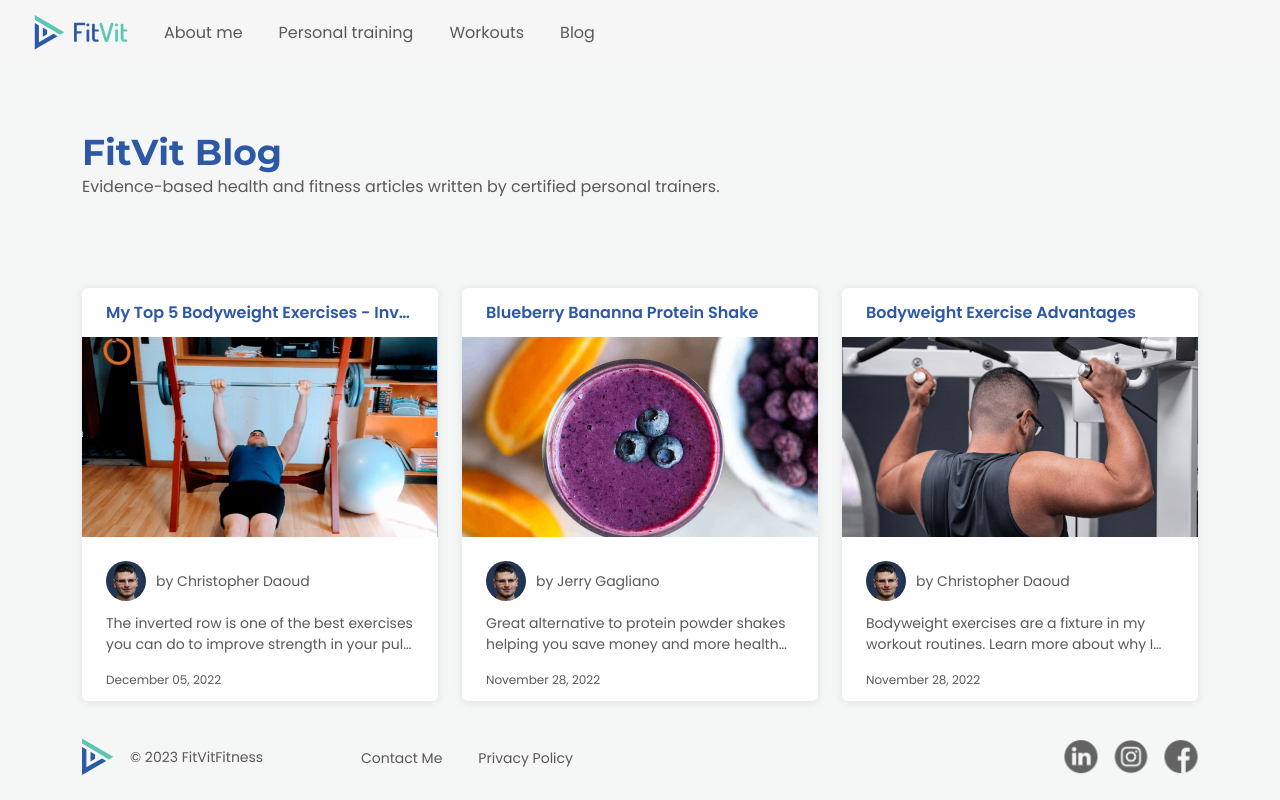
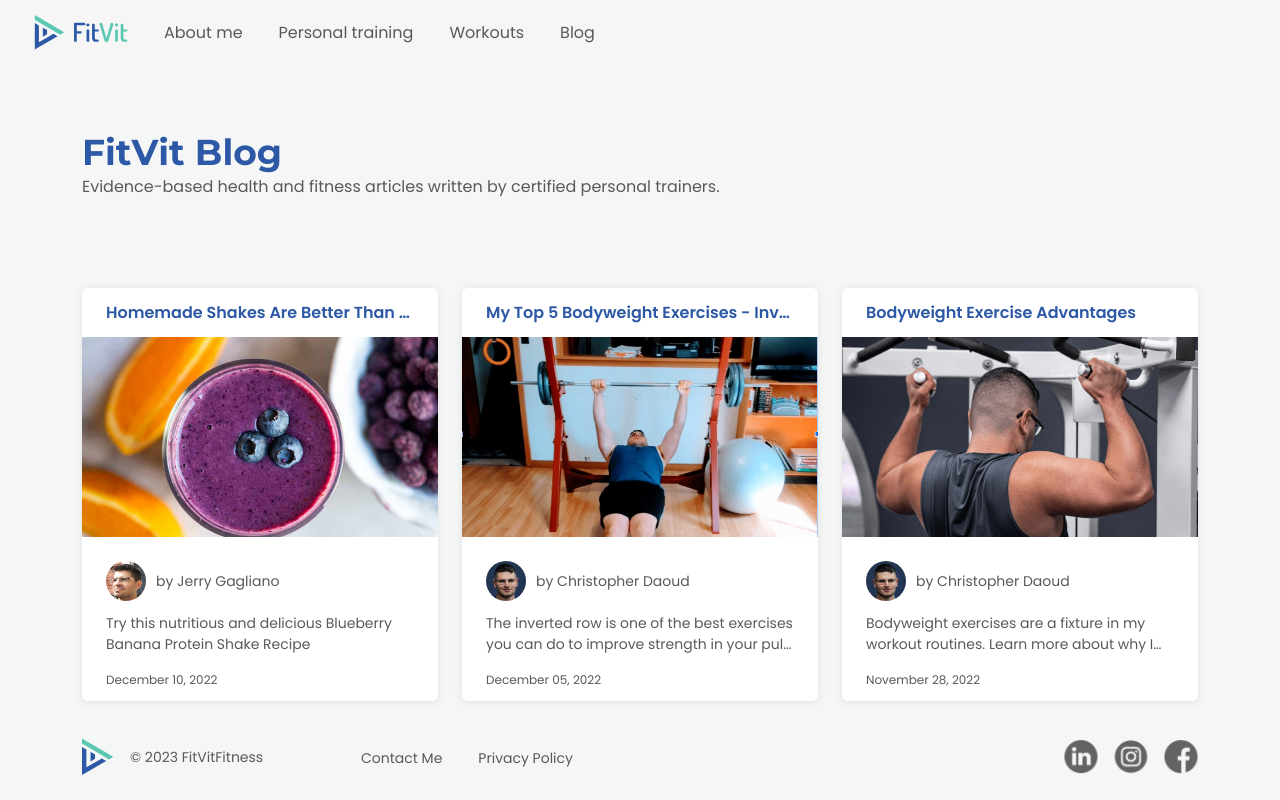
Before and after one commit to JGSolutions/fitvitfitness, a Next.js app: page /blog in a window 1280 px wide. Built offline with nearby package versions, Linux system fonts and the light colour scheme.

Commit message:
fixed blog

```diff
--- a/components/avatar-author/avatar-author.tsx
+++ b/components/avatar-author/avatar-author.tsx
@@ -4,7 +4,7 @@ import Image from 'next/image'
 export default function AvatarAuthor({author, avatar}) {
 	return (
 		<div className={styles.wrapper}>
-			<Image src={avatar} width={40} height={40} alt={author} className={styles.img}/>
+			<Image src={avatar} width={40} height={40} alt={author} className={styles.img} priority/>
 			<p  className={styles.author}>by {author}</p>
 		</div>
 	);
--- a/components/contact/contact.tsx
+++ b/components/contact/contact.tsx
@@ -6,14 +6,14 @@ export default function Contact() {
 		<div className={styles.contactInfo}>
 			<div className={styles.contactDetails}>
 				<div className={styles.icon}>
-					<Image src="/email.svg" width={24} height={24} alt="email" />
+					<Image src="/email.svg" width={24} height={24} alt="email" priority />
 				</div>
 				<p>christophercharbeldaoud@gmail.com</p>
 			</div>
 
 			<div className={styles.contactDetails}>
 				<div className={styles.icon}>
-					<Image src="/cell.svg" width={13} height={24} alt="cell phone" />
+					<Image src="/cell.svg" width={13} height={24} alt="cell phone" priority/>
 				</div>
 				<p>514 29 3586 (call or text)</p>
 			</div>
--- a/posts/blueberry-bananna-protein-shake.md
+++ /dev/null
@@ -1,38 +0,0 @@
----
-title: 'Blueberry Bananna Protein Shake'
-description: 'Great alternative to protein powder shakes helping you save money and more health benefits.'
-coverImage: '/blog/blueberry-shake.jpg'
-date: '2022-11-28T12:30:07.322Z'
-updateDate: '2022-11-28T12:30:07.322Z'
-author: Jerry Gagliano
-avatar: '/avatar/chris-avatar.png'
-path: '/posts/blueberry-bananna-protein-shake'
----
-
-Eat more protein! We need protein! Let's face it, with inflation increasing with exercising more, a higher protein intake is required. So what is the first thing we think of? Protein powders! Cost of protein powders have inncreased in the market by over 10-20$ or even more. Do we really need these processed powder in our bodies? IWhy are there so many companies producing these powders. Isn't it better to spend your money on natural foods instead?
-
-There are serval ways to make great protein shakes without the need of protein powders. Not only your wallet will benefit from it but your body will get the extra nutruients that it requires. Protein powders in the market are mostly all processed and depending on the brand some of them add ingredients that we can't even read! Why drink it? Here is one receipe I will show you and talk about the health benefits.
-
-## Recipe
-
-- Bananna
-- Frozen or fresh blueberries
-- Pumpkin Seeds
-- Hemp Seeds
-- Natural Peanut Butter or Nut Butter
-- Milk or Almond & Cashew Milk
-- Cinnamon (optiona)
-- Greek yogurt (optional)
-- Raw egg (optional and if your in the Rocky Balboa mood!)
-
-For quantites of each ingredient depends on the macros and the taste your aiming for. For example I like 2 tablespoons of nut butter. If you want one because of the calorie intake, then add one. You want 2 banannas? Well have fun. Like I said, if your calculating your macros add the quantity you need. You don't like blueberries, add strawberries! Actually bananna and strawberries are another great combination. Or even better add all three!
-
-If your not into milk and it's fine. You switch to almond or oat milk if you wish. I choose almond & cashew milk as it contains 8g of protien for 1 cup. It all depends on your goals. If your trying to loose fat then go with almond milk which contains less calories. If you want to gain mass then go for milk.
-
-I love greek yogurt which contains lots of protein but if you don't like animal products then you can leave it out. This ingredient will give a creamy taste.
-
-Pumpkin and hemp seeds contains good protein that required only a small amount of it. Maybe about one tablespoon of each. Not only these have high in protein but also contains zinc, potassium, Omega-3 that the body needs.
-
-## Final
-
-For myself, I squeeze around 700-900 calories with about 30-35 grams of protein. Hoping you will try this shake and enjoy it and leaving those protein powders containers on the shelves. Probably you will have to adjust to your liking, maybe removing or adding an ingredient. Make this your breakfast meal as it will fill you up for a few hours. Remember don't have this before diner or else you will spoil your appetite.
--- /dev/null
+++ b/posts/homemade-shakes-better-than-protein-powders.md
@@ -0,0 +1,37 @@
+---
+title: 'Homemade Shakes Are Better Than Protein Powders'
+description: 'Try this nutritious and delicious Blueberry Banana Protein Shake Recipe '
+coverImage: '/blog/blueberry-shake.jpg'
+date: '2022-12-10T12:30:07.322Z'
+updateDate: '2022-10-10T12:30:07.322Z'
+author: Jerry Gagliano
+avatar: '/avatar/jerry-avatar.png'
+path: '/posts/homemade-shakes-better-than-protein-powders'
+---
+
+Eat more protein! We need protein! Let's face it, with increased inflation it's tough to get cheap forms of high-quality protein. When we start exercising, we immediately think about protein powders. The cost of protein powders has significantly increased over the past few years. Do we really need these processed powders in our bodies? Why are there so many companies producing these powders? Isn't it better to spend your money on natural foods instead?
+
+There are several ways to make great protein shakes without the need for protein powders. Your wallet and your body will both benefit from a homemade protein shake. Here is a nutritious, delicious, and cost-effective protein shake recipe that I love.
+
+
+## Recipe
+
+- Banana
+- Frozen or fresh blueberries
+- Pumpkin Seeds
+- Hemp Seeds
+- Natural Peanut Butter or Nut Butter
+- Milk or Almond & Cashew Milk
+- Cinnamon (optiona)
+- Greek yogurt (optional)
+- Raw egg (optional and if your in the Rocky Balboa mood!)
+
+The quantities of each ingredient will depend on your specific goals and taste preferences. For example, I include two tablespoons of nut butter. But you can put less if you are worried about calories. If you're not into milk and it's fine. You switch to almond or oat milk if you wish. I choose almond & cashew milk as it contains 8g of protein per cup. It all depends on your goals. If you are trying to lose fat then you can go with almond milk which contains fewer calories.
+
+Pumpkin and hemp seeds are a great addition as they contain high-quality protein. They also have significant amounts of zinc, potassium, and omega-3 fats.
+
+Pumpkin and hemp seeds contains good protein that required only a small amount of it. Maybe about one tablespoon of each. Not only these have high in protein but also contains zinc, potassium, Omega-3 that the body needs.
+
+## Conclusion
+
+I am currently in a bulking phase. My shakes are around 700-900 calories, with about 30-35 grams of protein. However, you can reduce calories in your own shakes by reducing the amount of nut butter and seeds that you add. This shake is best enjoyed in the mornings as it will provide you with the essential nutrients you need to start your day right. It's a great alternative to the highly processed protein powders that you will find on supermarket shelves.
```
Also changed, not shown: public/avatar/jerry-avatar.png (added).
